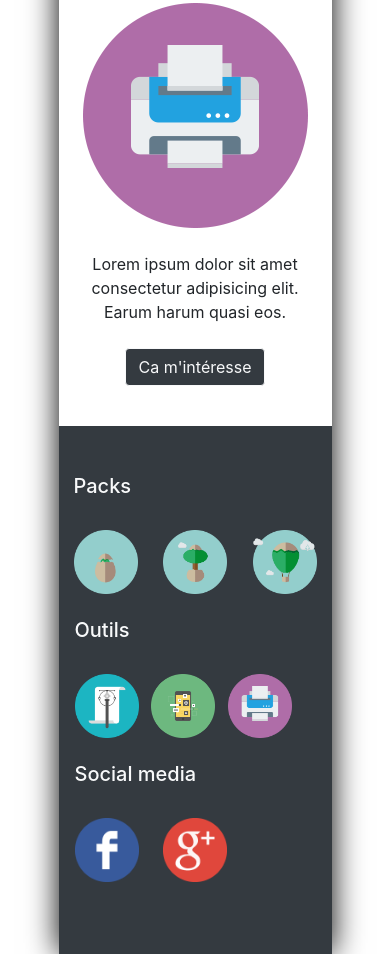
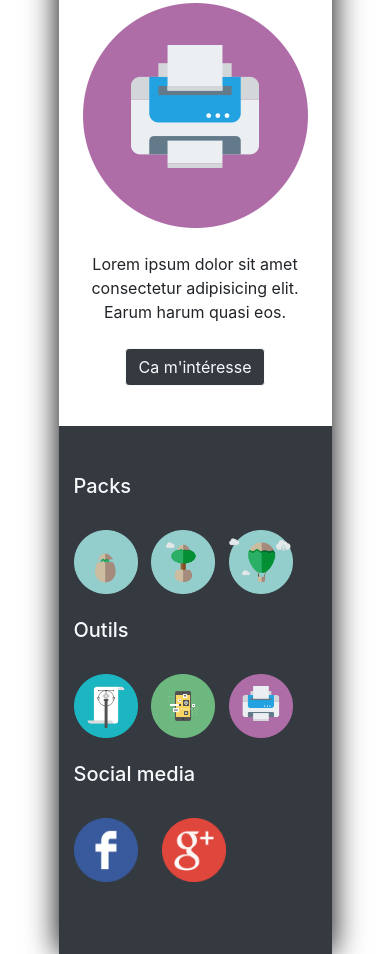
Before and after one commit to Maxlewa/html-bootstrap-youcommunik, a plain HTML site: page index.html in a window 390 px wide. Shown: the part 4978-5932 px from the top of the page. Drawn offline with nearby package versions, Linux system fonts and the light colour scheme.

Commit message:
responsive ok

```diff
--- a/index.html
+++ b/index.html
@@ -143,17 +143,17 @@
     <footer class="bg-dark text-light">
         <div class="container py-4">
             <div class="row ml-lg-3">
-                <div class="col-12 col-sm-12 col-md-12 col-lg-4">
+                <div class="col-12 col-sm-12 col-md-12 col-lg-4 px-lg-3">
                     <div class="py-4">
                         <h5>Packs</h5>
                     </div>
-                    <div class="d-flex justify-content-between">
+                    <div class="d-flex justify-content-between pr-4">
                         <img src="./public/img/icon-eclosion.png" alt="" style="height: 4em;">
                         <img src="./public/img/icon-evolution.png" alt="" style="width: 4em;">
                         <img src="./public/img/icon-envole.png" alt="" style="width: 4em;">
                     </div>
                 </div>
-                <div class="col-12 col-sm-12 col-md-12 col-lg-4 px-3">
+                <div class="col-12 col-sm-12 col-md-12 col-lg-4 px-lg-3">
                     <div class="py-4">
                         <h5>Outils</h5>
                     </div>
@@ -163,11 +163,11 @@
                         <img src="./public/img/print.png" alt="" style="width: 4em;">
                     </div>
                 </div>
-                <div class="col-12 col-sm-12 col-md-12 col-lg-4 px-3">
+                <div class="col-12 col-sm-12 col-md-12 col-lg-4 px-lg-3">
                     <div class="py-4">
                         <h5>Social media</h5>
                     </div>
-                    <div class="d-flex pr-4 mb-5">
+                    <div class="d-flex mb-5">
                         <img src="./public/img/social-f.png" alt="" style="width: 4em;" class="mr-4">
                         <img src="./public/img/google-plus.png" alt="" style="width: 4em;">
                     </div>
```
